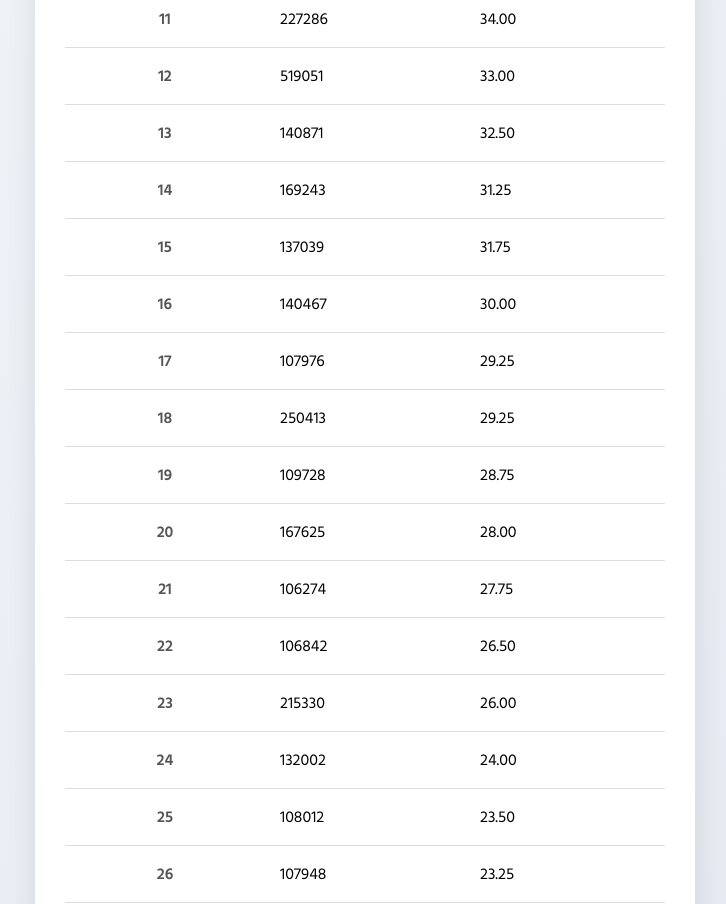
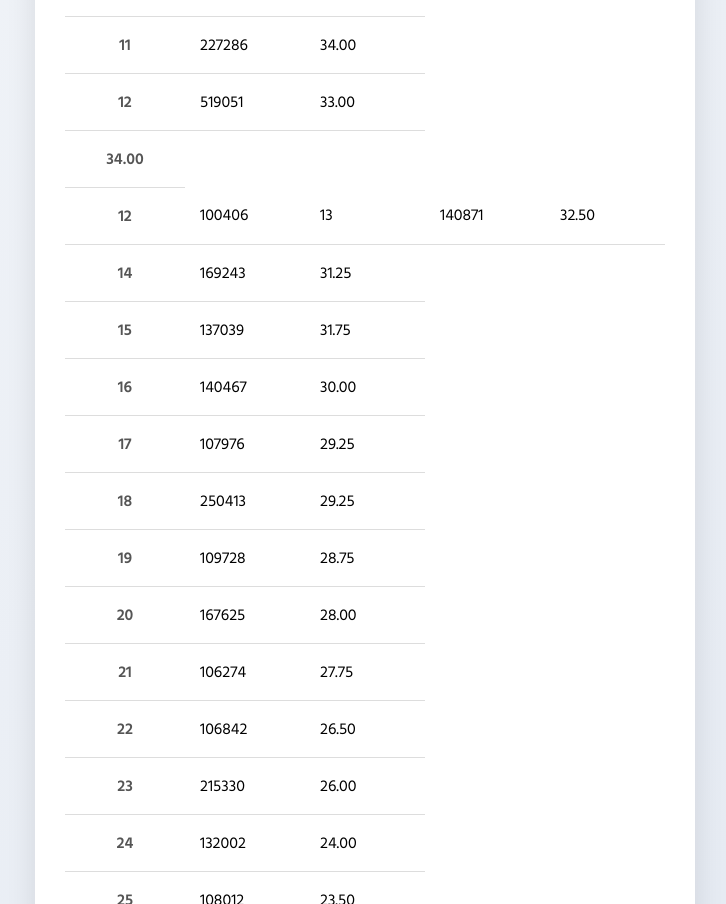
Before and after one commit to medicalprostuti/Smwebframe2, a plain HTML site: page prepleader.html in a window 1280 px wide. Shown: the part 900-1804 px from the top of the page, without its empty margins (275-1001 px from the left). Drawn offline with Linux system fonts and the light colour scheme.

Commit message:
Update prepleader.html

```diff
--- a/prepleader.html
+++ b/prepleader.html
@@ -230,6 +230,8 @@
             <tr><td>10</td><td>310422</td><td>36.25</td></tr>
             <tr><td>11</td><td>227286</td><td>34.00</td></tr>
             <tr><td>12</td><td>519051</td><td>33.00</td></tr>
+td><td>34.00</td></tr>
+            <tr><td>12</td><td>100406</
             <tr><td>13</td><td>140871</td><td>32.50</td></tr>
             <tr><td>14</td><td>169243</td><td>31.25</td></tr>
             <tr><td>15</td><td>137039</td><td>31.75</td></tr>
```
